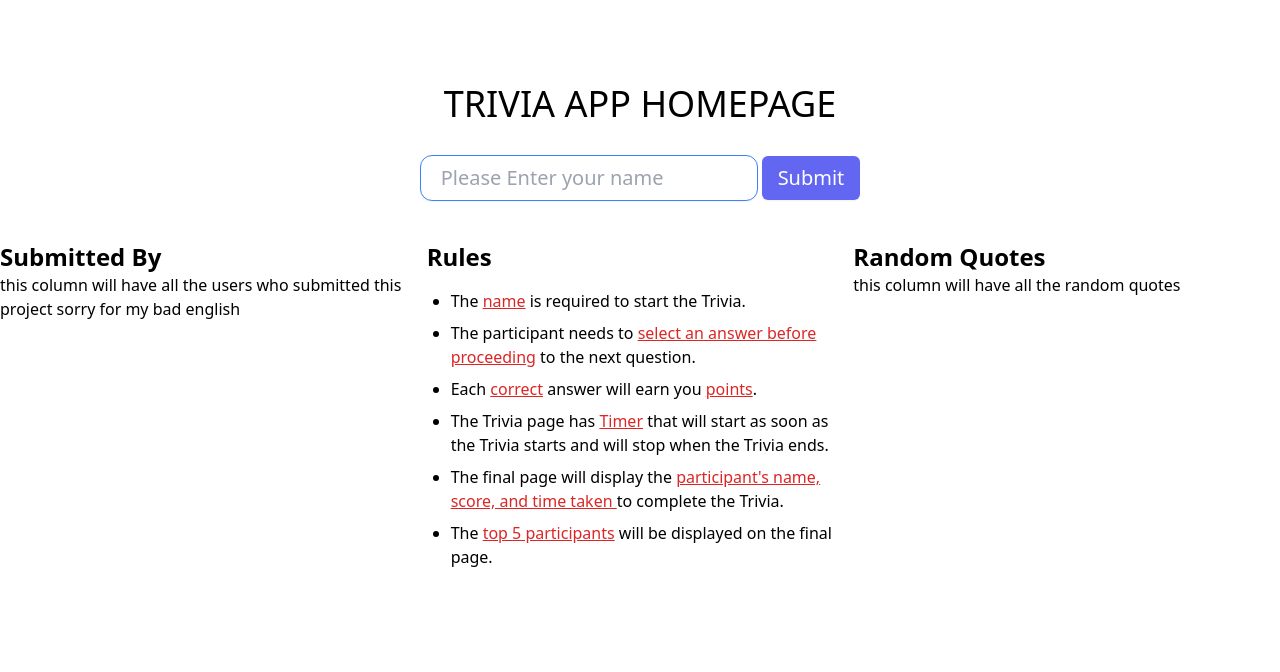
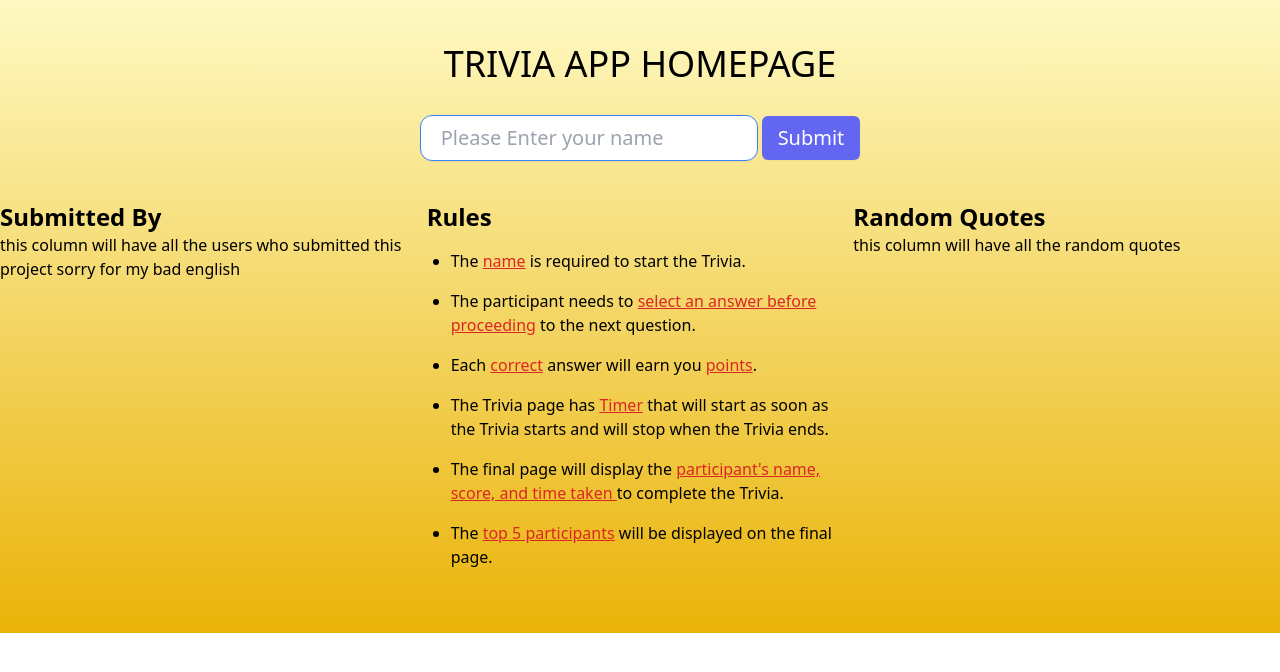
Before and after one commit to ayush475/trivia, a React (Vite) app in the folder frontend/: page / in a window 1280 px wide. Shown: the top 672 px of the page. Built offline with nearby package versions, Linux system fonts and the light colour scheme.

Commit message:
few frontend changes

```diff
--- a/frontend/src/App.jsx
+++ b/frontend/src/App.jsx
@@ -1,7 +1,6 @@
 import React from 'react'
 import { BrowserRouter as Router, Route } from 'react-router-dom'
 import './App.css'
-import Homepage from './components/Homepage'
 import MainRouter from './MainRouter'
 function App() {
 
--- a/frontend/src/components/Final.jsx
+++ b/frontend/src/components/Final.jsx
@@ -40,6 +40,8 @@ const Final = () => {
   };
 
   return (
+    <div className="   bg-gradient-to-b from-blue-100 to-blue-500" >
+
     <div className="w-full max-w-md mx-auto mt-10">
       <h1 className="text-4xl text-center">Final Report Card</h1>
       <div className="mt-6 w-full border border-solid border-gray-500">
@@ -85,6 +87,7 @@ const Final = () => {
         </Link>
       </span>
     </div>
+    </div>
   );
 };
 
--- a/frontend/src/components/Homepage.jsx
+++ b/frontend/src/components/Homepage.jsx
@@ -12,7 +12,9 @@ const Homepage = () => {
   };
 
   return (
-    <div className="container mx-auto mt-10 py-11">
+    <div>
+    <div className="  bg-gradient-to-b from-yellow-100 to-yellow-500" >
+    <div className="container  mx-auto mt-0  py-11  " >
       <h1 className="text-4xl text-center">TRIVIA APP HOMEPAGE</h1>
 
       <form onSubmit={handleSubmit} className="mt-4 text-center justify-center">
@@ -45,18 +47,18 @@ const Homepage = () => {
         </div>
         <div className="w-full lg:w-1/3">
           <h2 className="text-2xl font-bold">Rules</h2>
-          <ul className="list-disc pl-6 mt-4 justify-center">
-            <li className="mb-2">
+          <ul className="list-disc pl-6 mt-4 mb-5 justify-center">
+            <li className="mb-4">
               The <span className="text-red-600 underline">name</span> is required to start the Trivia.
             </li>
-            <li className="mb-2">
+            <li className="mb-4">
               The participant needs to <span className="text-red-600 underline">select an answer before proceeding</span>  to the next question.
             </li>
-            <li className="mb-2">Each <span className="text-red-600 underline">correct</span> answer will earn you <span className="text-red-600 underline">points</span>.</li>
-            <li className="mb-2">
+            <li className="mb-4">Each <span className="text-red-600 underline">correct</span> answer will earn you <span className="text-red-600 underline">points</span>.</li>
+            <li className="mb-4">
               The Trivia page has <span className="text-red-600 underline">Timer</span> that will start as soon as the Trivia starts and will stop when the Trivia ends.
             </li>
-        <li className="mb-2">
+        <li className="mb-4">
           The final page will display the <span className="text-red-600 underline">participant's name, score, and time taken </span>to complete the Trivia.
         </li>
         <li className="mb-2">
@@ -73,6 +75,9 @@ const Homepage = () => {
         </div>
       </div>
     </div>
+
+    </div>
+    </div>
   );
 };
 
--- a/frontend/src/components/Trivia.jsx
+++ b/frontend/src/components/Trivia.jsx
@@ -12,6 +12,7 @@ const Trivia = () => {
   const location = useLocation();
   const searchParams = new URLSearchParams(location.search);
   const name = searchParams.get("name");
+
 
   const handleSubmit = async (event) => {
     event.preventDefault();
```
